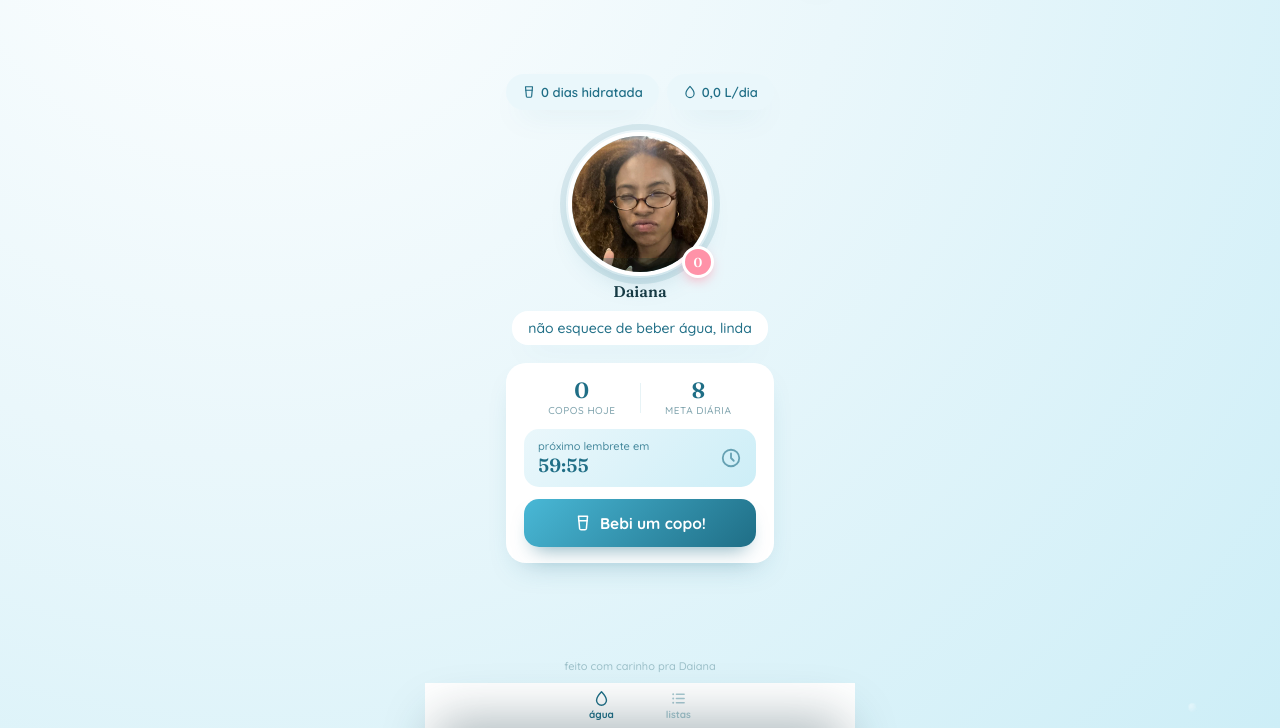
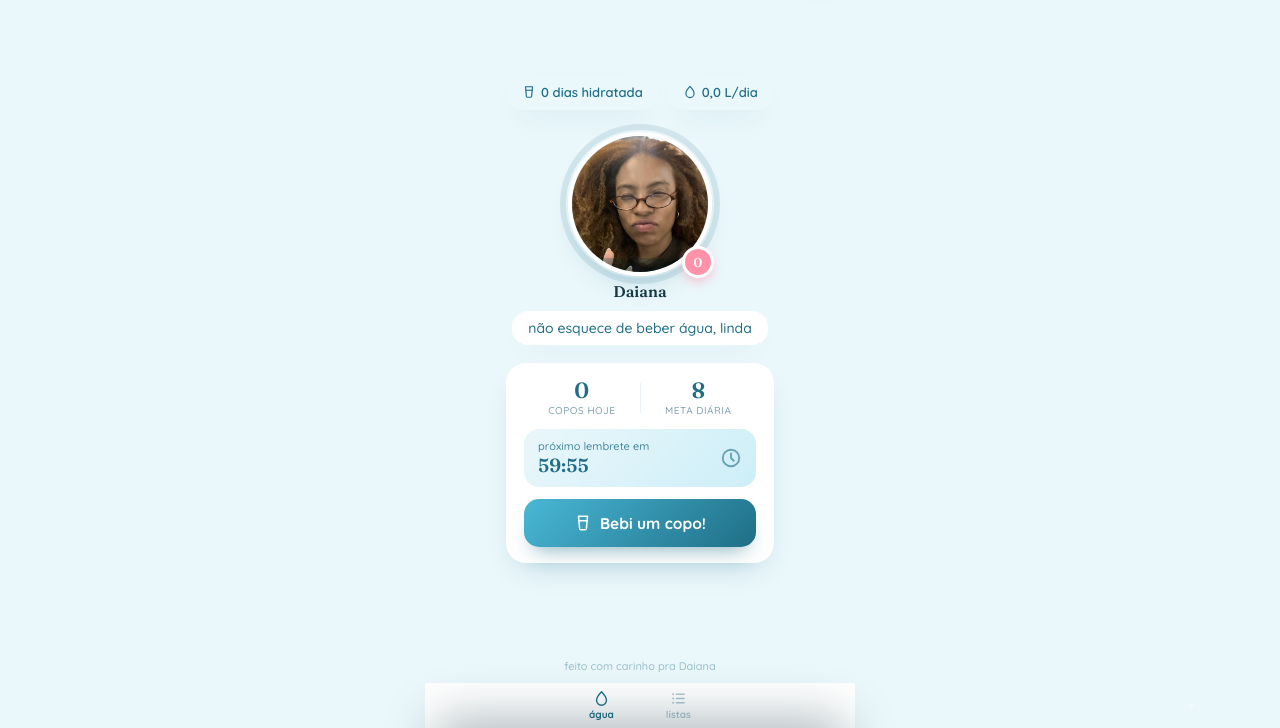
Before and after one commit to amsa2diop/daianalife, a plain HTML site: page index.html in a window 1280 px wide. Shown: the part 72-800 px from the top of the page. Drawn offline with Linux system fonts and the light colour scheme.

Commit message:
Remove gradiente do fundo, cor solida em vez de radial-gradient

```diff
--- a/index.html
+++ b/index.html
@@ -57,8 +57,7 @@
   body {
     font-family: 'Quicksand', sans-serif;
     color: var(--ink);
-    background-color: #ffffff;
-    background-image: radial-gradient(circle at 20% -10%, #ffffff 0%, var(--sky-1) 45%, var(--sky-2) 100%);
+    background-color: var(--sky-1);
     height: 100vh;
     height: 100dvh;
     height: calc(var(--vh, 1vh) * 100);
```
